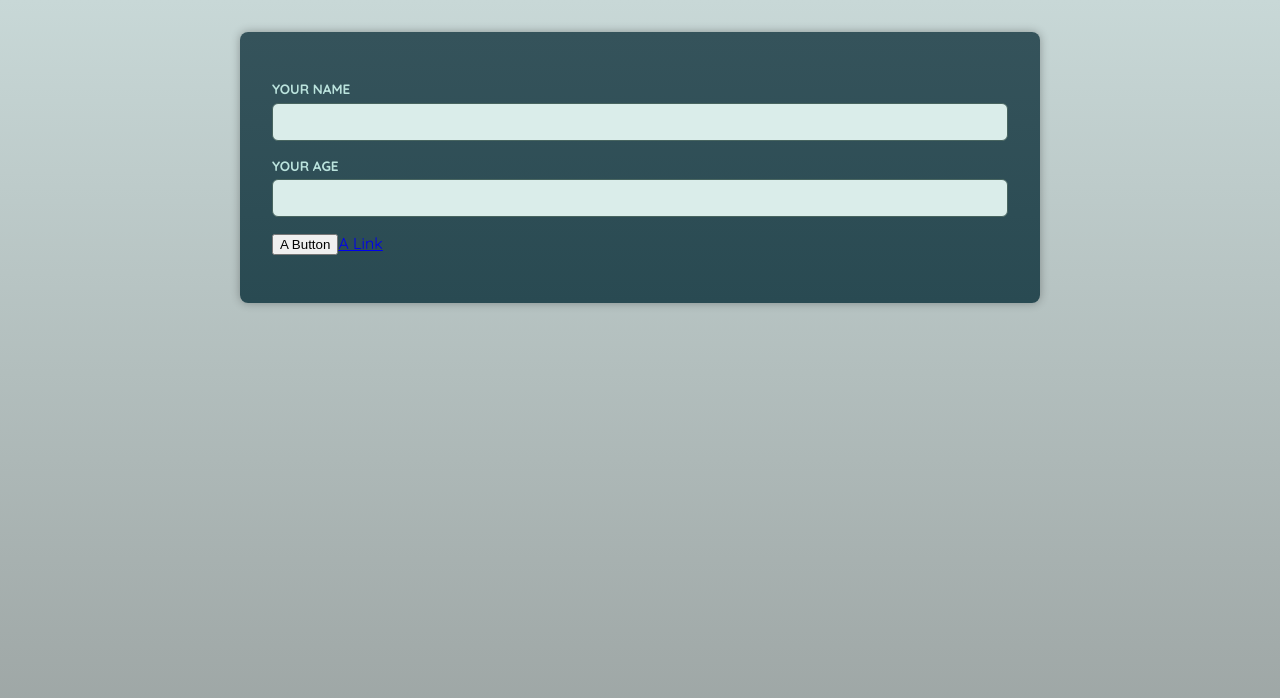
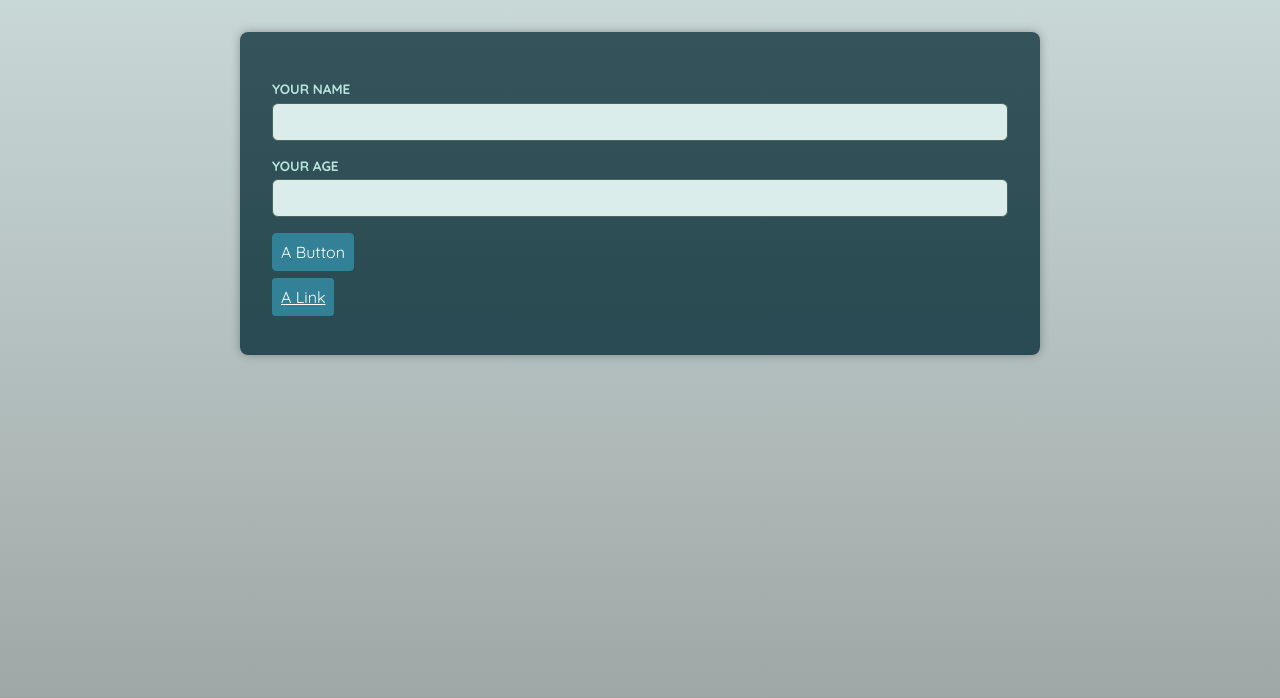
Before and after one commit to helen-tan/react-ts-advanced-components, a React (Vite) app: page / in a window 1280 px wide. Shown: the top 698 px of the page. Built offline with nearby package versions, Linux system fonts and the light colour scheme; a web font is replaced by a local one.

Commit message:
feat: button styles

```diff
--- a/src/App.tsx
+++ b/src/App.tsx
@@ -8,6 +8,8 @@ function App() {
       <Input id="age" label="Your age" type="number" />
       <p>
         <Button elem="button">A Button</Button>
+      </p>
+      <p>
         <Button elem="anchor" href="https://google.com">A Link</Button>
       </p>
     </main>
--- a/src/components/Button.tsx
+++ b/src/components/Button.tsx
@@ -16,11 +16,11 @@ export default function Button(props: ButtonProps | AnchorProps) {
 
     if (elem === 'anchor') {
         return (
-            <a {...props}></a>
+            <a className="button" {...props}></a>
         )
     }
 
     return (
-        <button {...props}></button>
+        <button className="button" {...props}></button>
     )
 }
```
